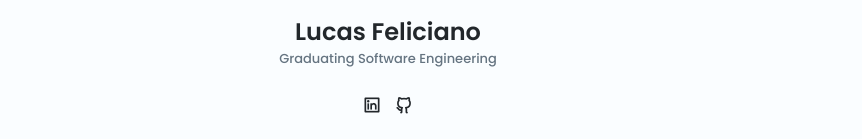
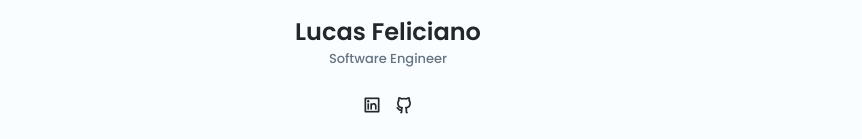
Before and after one commit to LucasFeliciano02/portfolio_Lucas, a plain HTML site: page index.html in a window 1280 px wide. Shown: the part 201-340 px from the top of the page, without its empty margins (252-1114 px from the left). Drawn offline with nearby package versions, Linux system fonts and the light colour scheme.

Commit message:
atualiza subtitulo

```diff
--- a/index.html
+++ b/index.html
@@ -32,7 +32,7 @@
                     </div>
 
                     <h2 class="profile__name">Lucas Feliciano</h2>
-                    <h3 class="profile__profession">Graduating Software Engineering</h3>
+                    <h3 class="profile__profession">Software Engineer</h3>
                     <!-- <h3 class="profile__profession">Software Developer</h3> -->
 
                     <ul class="profile__social">
```
